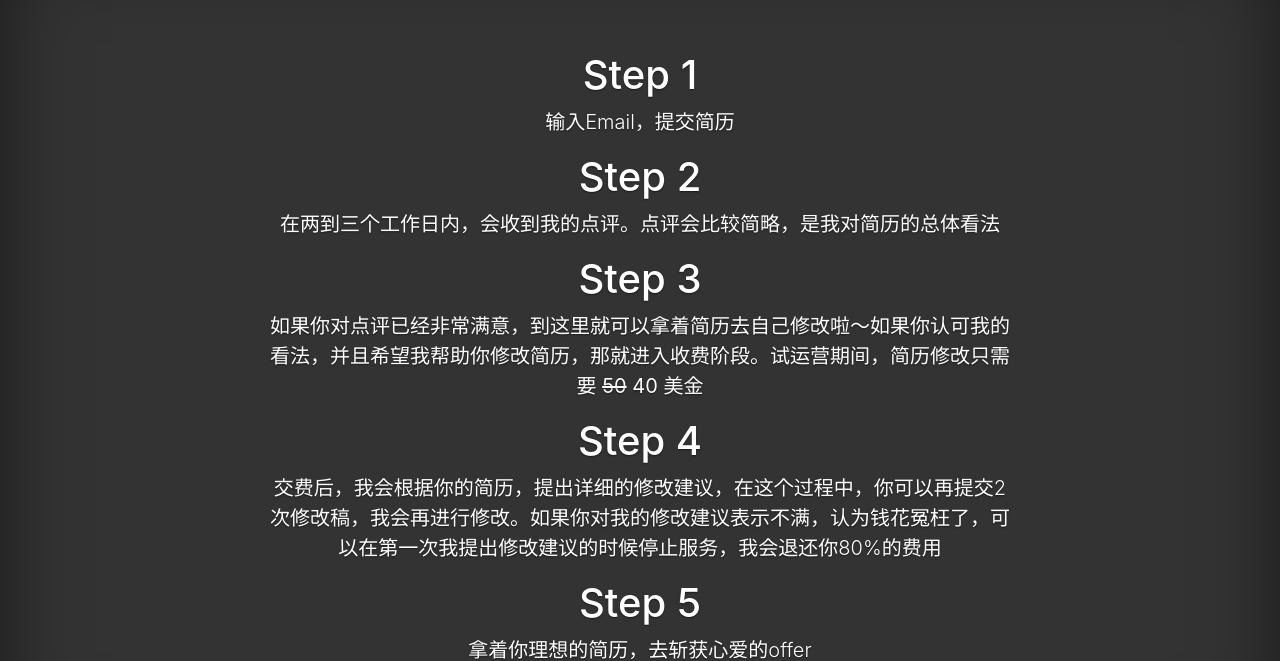
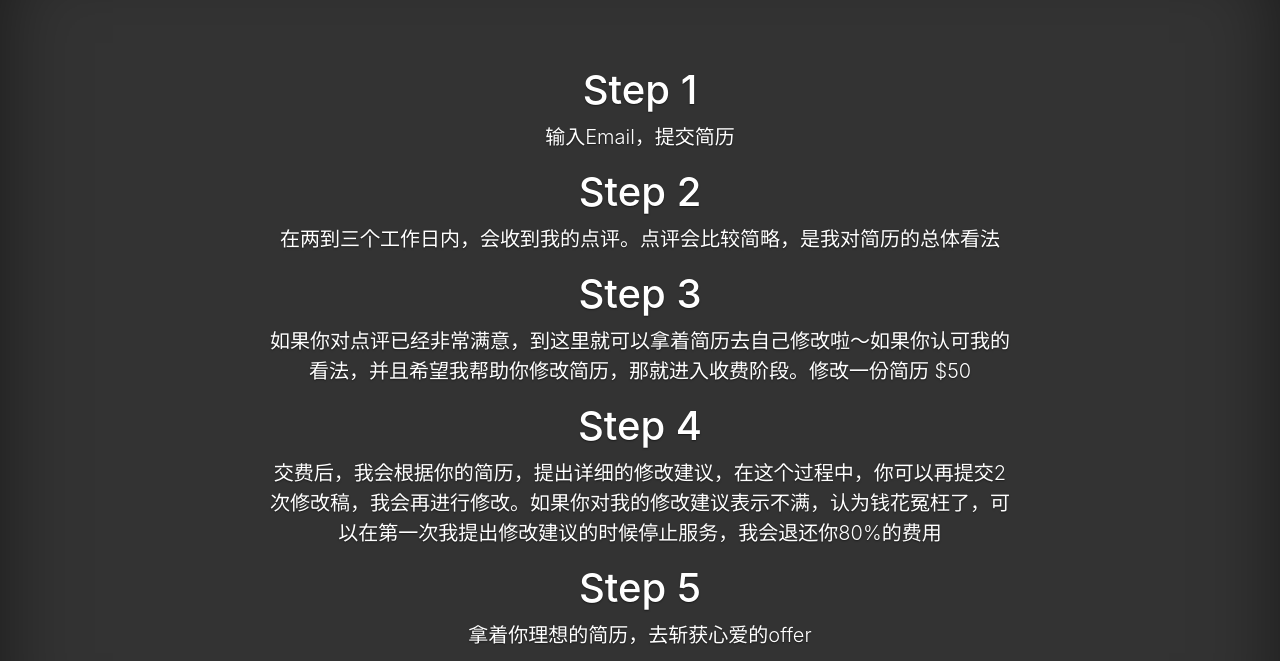
Before and after one commit to gaogaotiantian/eecsresume, a Flask app: page /procedure in a window 1280 px wide. Shown: the part 52-713 px from the top of the page. Run offline with Flask 2, Linux system fonts and the light colour scheme; parts of the project's set-up code (start-up, migrations or seed data) failed here and were passed over; some libraries are stand-ins or nearby versions.

Commit message:
Adjust price, too many customers

```diff
--- a/templates/procedure.html
+++ b/templates/procedure.html
@@ -9,7 +9,7 @@
       <h1 class="cover-heading">Step 2</h1>
       <p class="lead">在两到三个工作日内，会收到我的点评。点评会比较简略，是我对简历的总体看法</p>
       <h1 class="cover-heading">Step 3</h1>
-      <p class="lead">如果你对点评已经非常满意，到这里就可以拿着简历去自己修改啦～如果你认可我的看法，并且希望我帮助你修改简历，那就进入收费阶段。试运营期间，简历修改只需要 <b><del>50</del> 40 </b>美金</p>
+      <p class="lead">如果你对点评已经非常满意，到这里就可以拿着简历去自己修改啦～如果你认可我的看法，并且希望我帮助你修改简历，那就进入收费阶段。修改一份简历 $50</p>
       <h1 class="cover-heading">Step 4</h1>
       <p class="lead">交费后，我会根据你的简历，提出详细的修改建议，在这个过程中，你可以再提交2次修改稿，我会再进行修改。如果你对我的修改建议表示不满，认为钱花冤枉了，可以在第一次我提出修改建议的时候停止服务，我会退还你80%的费用</p>
       <h1 class="cover-heading">Step 5</h1>
```
